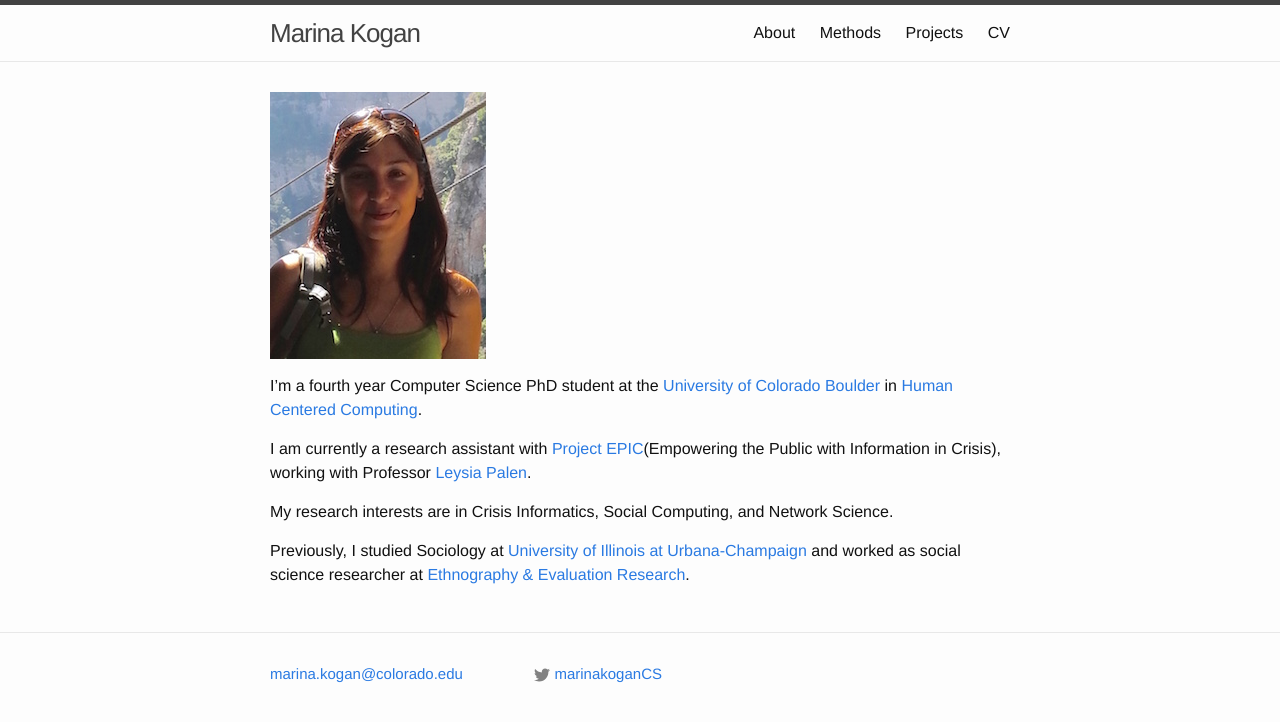
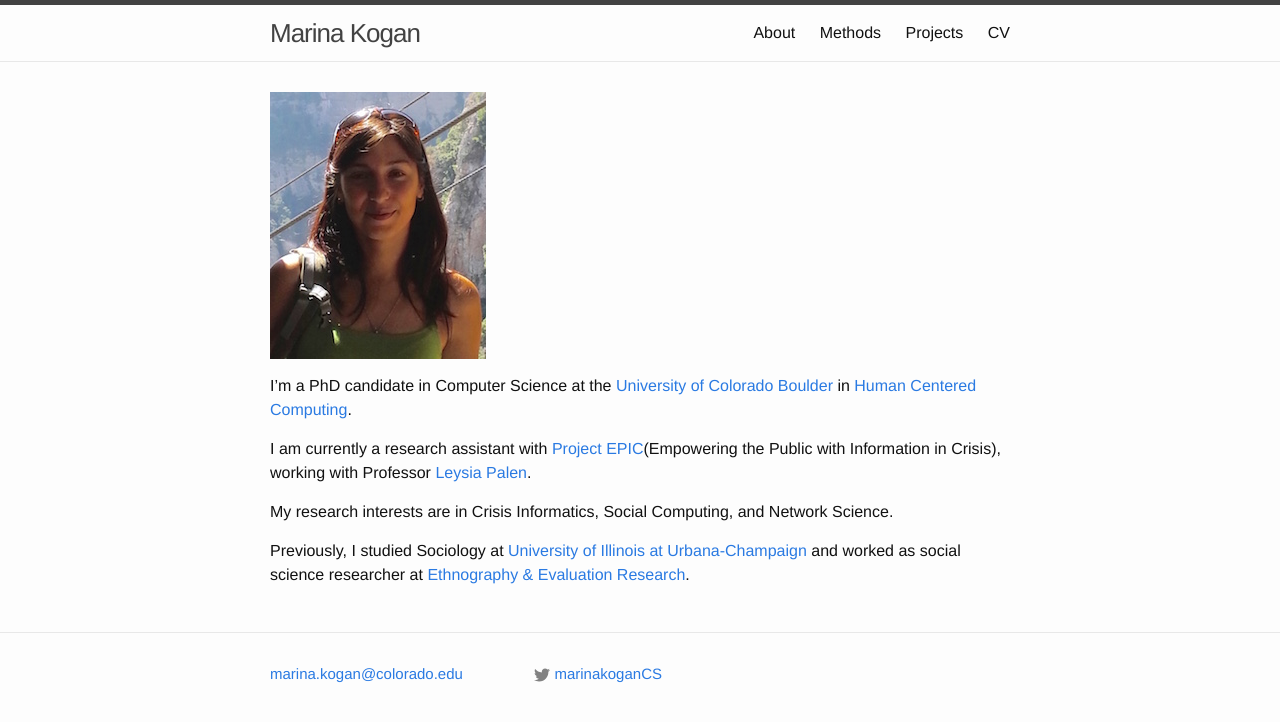
Before and after one commit to marinkala/marinkala.github.com, a Jekyll site: the page built from index.md, in a window 1280 px wide. Shown: the top 722 px of the page. Built offline with Jekyll 4.4.1, drawn with Linux system fonts in a browser that asks for light colours.

Commit message:
updated to candidacy

```diff
--- a/index.md
+++ b/index.md
@@ -5,7 +5,7 @@ excerpt: "This is my landing page"
 
 ![headshot](/assets/head.jpg)
 
-I'm a fourth year Computer Science PhD student at the [University of Colorado Boulder](http://colorado.edu) in [Human Centered Computing](http://hcc.colorado.edu).
+I'm a PhD candidate in Computer Science at the [University of Colorado Boulder](http://colorado.edu) in [Human Centered Computing](http://hcc.colorado.edu).
 
 I am currently a research assistant with [Project EPIC](http://epic.cs.colorado.edu)(Empowering the Public with Information in Crisis), working with Professor [Leysia Palen](https://www.cs.colorado.edu/~palen/).
 
```
